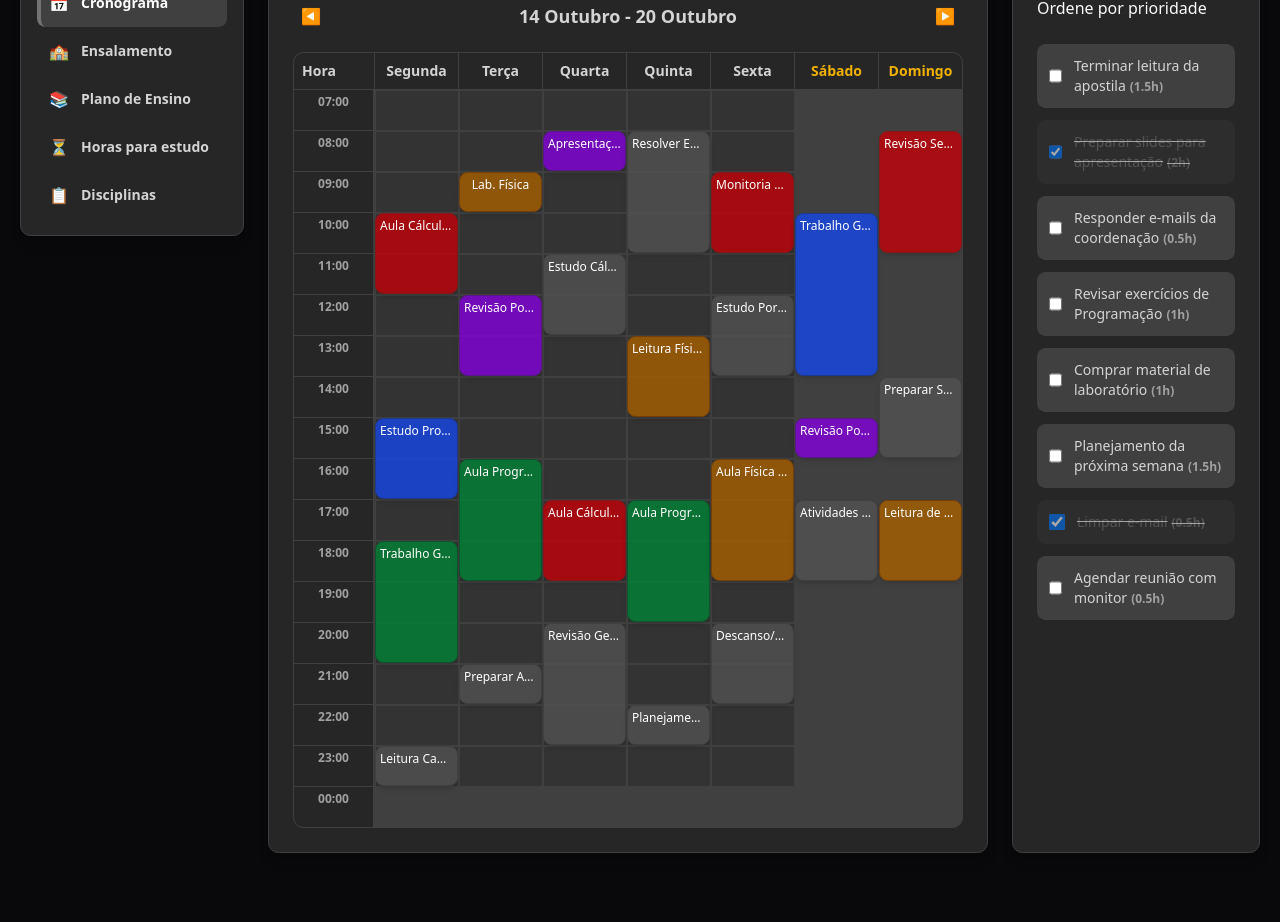
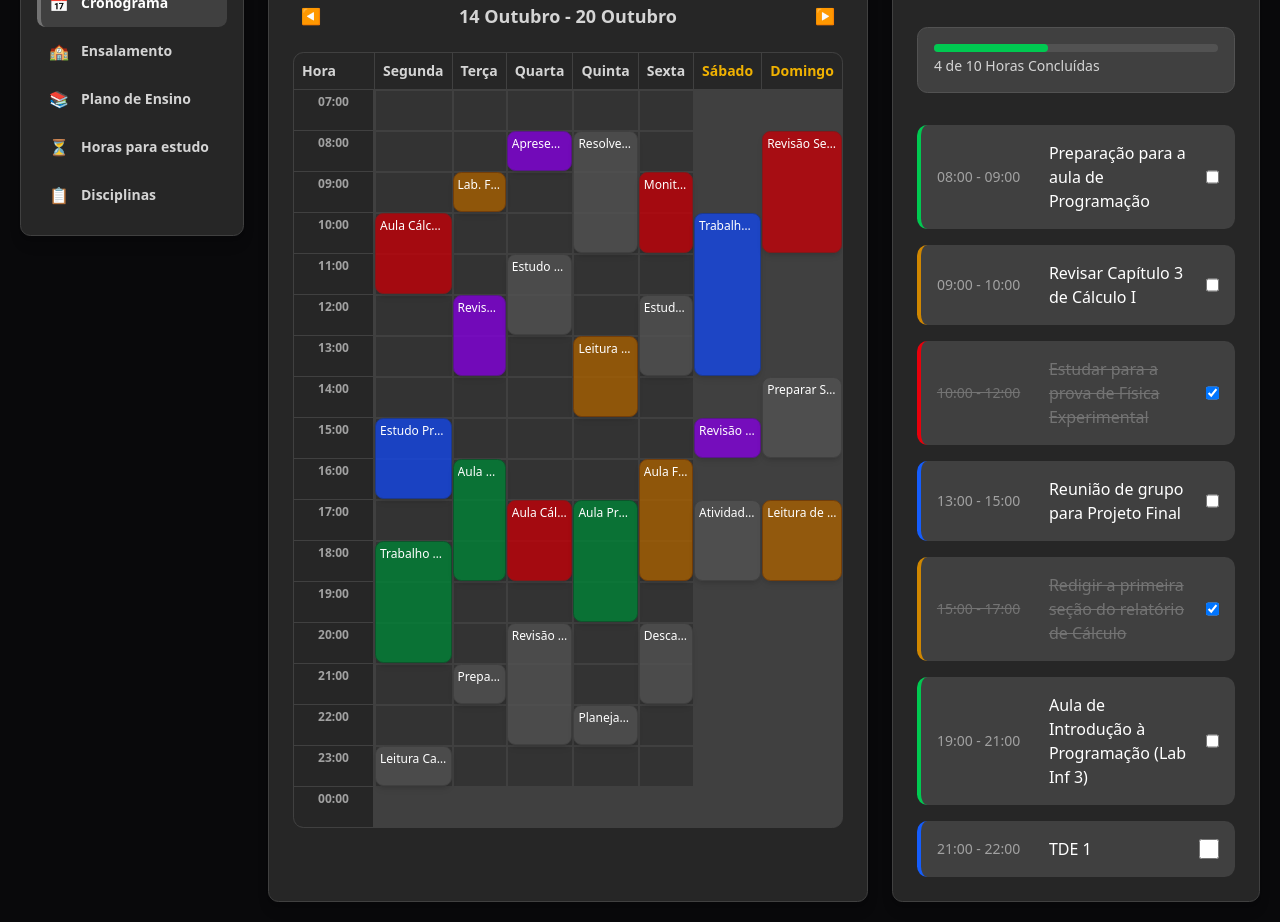
Before and after one commit to ana-borowsky/cronograma-educacional-react, a React (Vite) app in the folder frontend/: page /scheduleandtasks in a window 1280 px wide. Shown: the part 300-1222 px from the top of the page. Before the commit the page ends 1173 px from the top, so only its background shows below. Built offline with nearby package versions, Linux system fonts and the light colour scheme.

Commit message:
Refatora cronograma

```diff
--- a/frontend/src/pages/ScheduleAndTasks.jsx
+++ b/frontend/src/pages/ScheduleAndTasks.jsx
@@ -161,30 +161,70 @@ const ScheduleAndTasks = () => {
               ))}
             </div>
           </div>
+          <div className="flex-grow p-6 bg-neutral-800 border border-neutral-700 rounded-lg shadow-lg">
 
-          <div className="xl:w-1/4 w-full bg-neutral-800 p-6 border border-neutral-700 rounded-lg shadow-lg flex-shrink-0">
-            <h2 className="text-2xl font-bold text-white mb-4 border-b border-neutral-700 pb-2">Tarefas </h2>
-            <h3>Ordene por prioridade</h3><br></br>
-            <ul className="space-y-3">
-              {tasksData.map((task, index) => (
-                <li key={index} className={`flex items-start p-3 rounded-md transition duration-200 ${task.completed ? 'bg-neutral-700/50 opacity-60 line-through' : 'bg-neutral-700 hover:bg-neutral-600'}`}>
-                  <div className="flex items-center">
-                    <input
-                      type="checkbox"
-                      defaultChecked={task.completed}
-                      readOnly
-                      className="w-4 h-4 text-blue-500 bg-neutral-700 border-neutral-600 rounded focus:ring-blue-500 cursor-pointer"
-                    />
-                    <span className={`task-text ml-3 text-sm ${task.completed ? 'text-neutral-500' : 'text-neutral-300'}`}>
-                      {task.text}
-                      <span className={`text-xs ml-1 font-semibold ${task.completed ? 'text-neutral-500' : 'text-neutral-400'}`}>
-                        ({task.estimate})
-                      </span>
-                    </span>
-                  </div>
-                </li>
-              ))}
-            </ul>
+            <div className="flex items-center justify-between mb-6">
+              <button className="text-white p-2 rounded-full hover:bg-neutral-700 transition duration-200">
+                <span role="img" aria-label="Anterior">◀️</span>
+              </button>
+              <h2 className="text-2xl font-bold text-white">Terça-feira, 15 de Outubro</h2>
+              <button className="text-white p-2 rounded-full hover:bg-neutral-700 transition duration-200">
+                <span role="img" aria-label="Próximo">▶️</span>
+              </button>
+            </div>
+
+            <div className="mb-8 p-4 bg-neutral-700 rounded-lg border border-neutral-600">
+              <div className="h-2 bg-neutral-600 rounded-full mb-1">
+                <div className="h-2 bg-green-500 rounded-full" style={{ width: '40%' }}></div>
+              </div>
+              <p className="text-neutral-300 text-sm font-medium">4 de 10 Horas Concluídas</p>
+            </div>
+
+            <div className="space-y-4">
+
+              <div className="flex items-center bg-neutral-700 p-4 rounded-lg border-l-4 border-green-500 hover:border-neutral-500 transition duration-200">
+                <span className="w-24 text-neutral-400 font-medium text-sm flex-shrink-0">08:00 - 09:00</span>
+                <span className="text-white flex-grow ml-4">Preparação para a aula de Programação</span>
+                <input type="checkbox" className="ml-4 w-5 h-5 form-checkbox text-blue-600 bg-neutral-700 border-neutral-500 rounded focus:ring-blue-500 cursor-pointer" />
+              </div>
+
+              <div className="flex items-center bg-neutral-700 p-4 rounded-lg border-l-4 border-yellow-600 hover:border-neutral-500 transition duration-200">
+                <span className="w-24 text-neutral-400 font-medium text-sm flex-shrink-0">09:00 - 10:00</span>
+                <span className="text-white flex-grow ml-4">Revisar Capítulo 3 de Cálculo I</span>
+                <input type="checkbox" className="ml-4 w-5 h-5 form-checkbox text-blue-600 bg-neutral-700 border-neutral-500 rounded focus:ring-blue-500 cursor-pointer" />
+              </div>
+
+              <div className="flex items-center bg-neutral-700 p-4 rounded-lg border-l-4 border-red-600 hover:border-neutral-500 transition duration-200">
+                <span className="w-24 text-neutral-500 font-medium text-sm line-through flex-shrink-0">10:00 - 12:00</span>
+                <span className="text-neutral-500 flex-grow ml-4 line-through">Estudar para a prova de Física Experimental</span>
+                <input type="checkbox" className="ml-4 w-5 h-5 form-checkbox text-blue-600 bg-neutral-700 border-neutral-500 rounded focus:ring-blue-500 cursor-pointer" checked readOnly />
+              </div>
+
+              <div className="flex items-center bg-neutral-700 p-4 rounded-lg border-l-4 border-blue-600 hover:border-neutral-500 transition duration-200">
+                <span className="w-24 text-neutral-400 font-medium text-sm flex-shrink-0">13:00 - 15:00</span>
+                <span className="text-white flex-grow ml-4">Reunião de grupo para Projeto Final</span>
+                <input type="checkbox" className="ml-4 w-5 h-5 form-checkbox text-blue-600 bg-neutral-700 border-neutral-500 rounded focus:ring-blue-500 cursor-pointer" />
+              </div>
+
+              <div className="flex items-center bg-neutral-700 p-4 rounded-lg border-l-4 border-yellow-600 hover:border-neutral-500 transition duration-200">
+                <span className="w-24 text-neutral-500 font-medium text-sm line-through flex-shrink-0">15:00 - 17:00</span>
+                <span className="text-neutral-500 flex-grow ml-4 line-through">Redigir a primeira seção do relatório de Cálculo</span>
+                <input type="checkbox" className="ml-4 w-5 h-5 form-checkbox text-blue-600 bg-neutral-700 border-neutral-500 rounded focus:ring-blue-500 cursor-pointer" checked readOnly />
+              </div>
+
+              <div className="flex items-center bg-neutral-700 p-4 rounded-lg border-l-4 border-green-500 hover:border-neutral-500 transition duration-200">
+                <span className="w-24 text-neutral-400 font-medium text-sm flex-shrink-0">19:00 - 21:00</span>
+                <span className="text-white flex-grow ml-4">Aula de Introdução à Programação (Lab Inf 3)</span>
+                <input type="checkbox" className="ml-4 w-5 h-5 form-checkbox text-blue-600 bg-neutral-700 border-neutral-500 rounded focus:ring-blue-500 cursor-pointer" />
+              </div>
+
+              <div className="flex items-center bg-neutral-700 p-4 rounded-lg border-l-4 border-blue-600 hover:border-neutral-500 transition duration-200">
+                <span className="w-24 text-neutral-400 font-medium text-sm flex-shrink-0">21:00 - 22:00</span>
+                <span className="text-white flex-grow ml-4">TDE 1</span>
+                <input type="checkbox" className="ml-4 w-5 h-5 form-checkbox text-blue-600 bg-neutral-700 border-neutral-500 rounded focus:ring-blue-500 cursor-pointer" />
+              </div>
+
+            </div>
           </div>
 
         </div>
```
